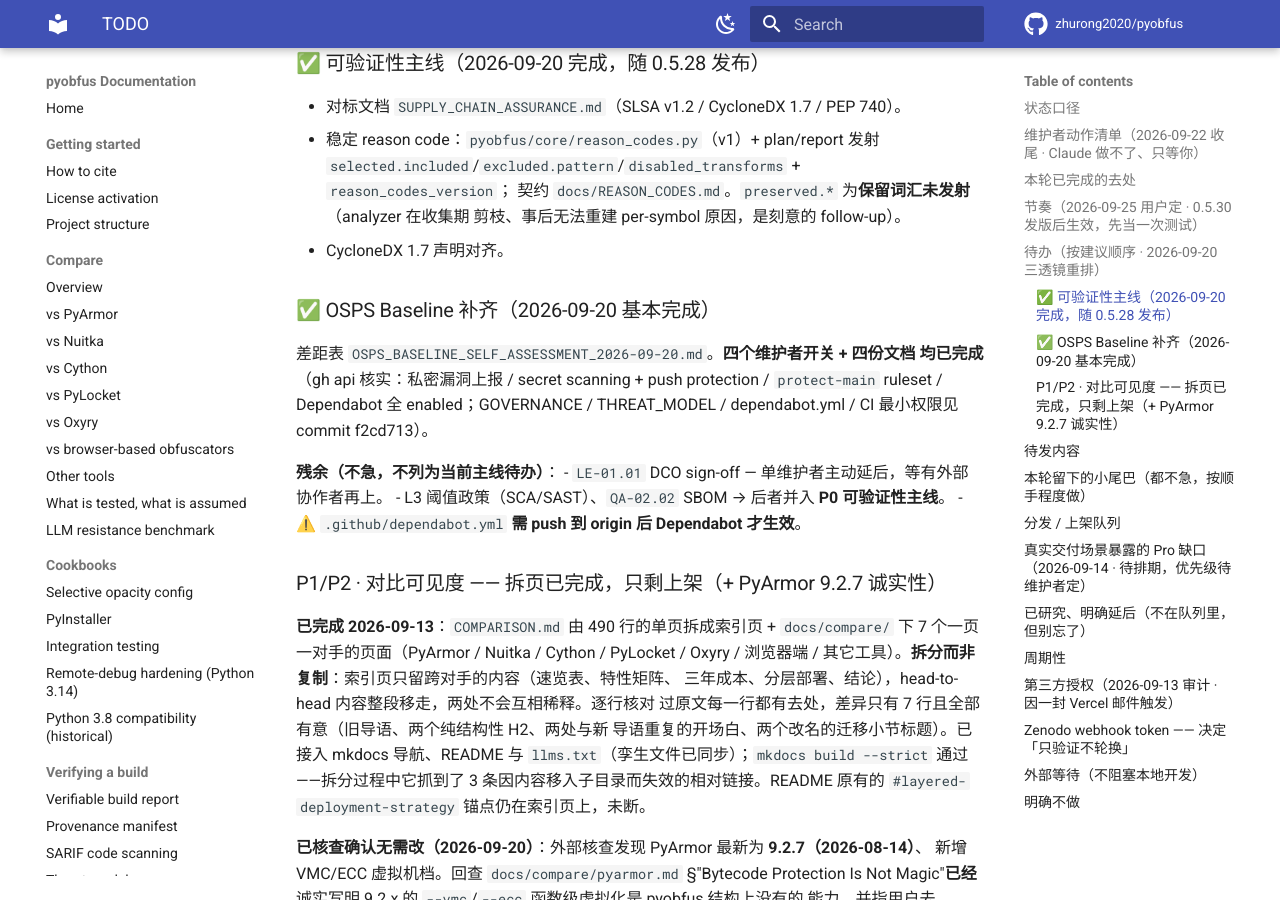
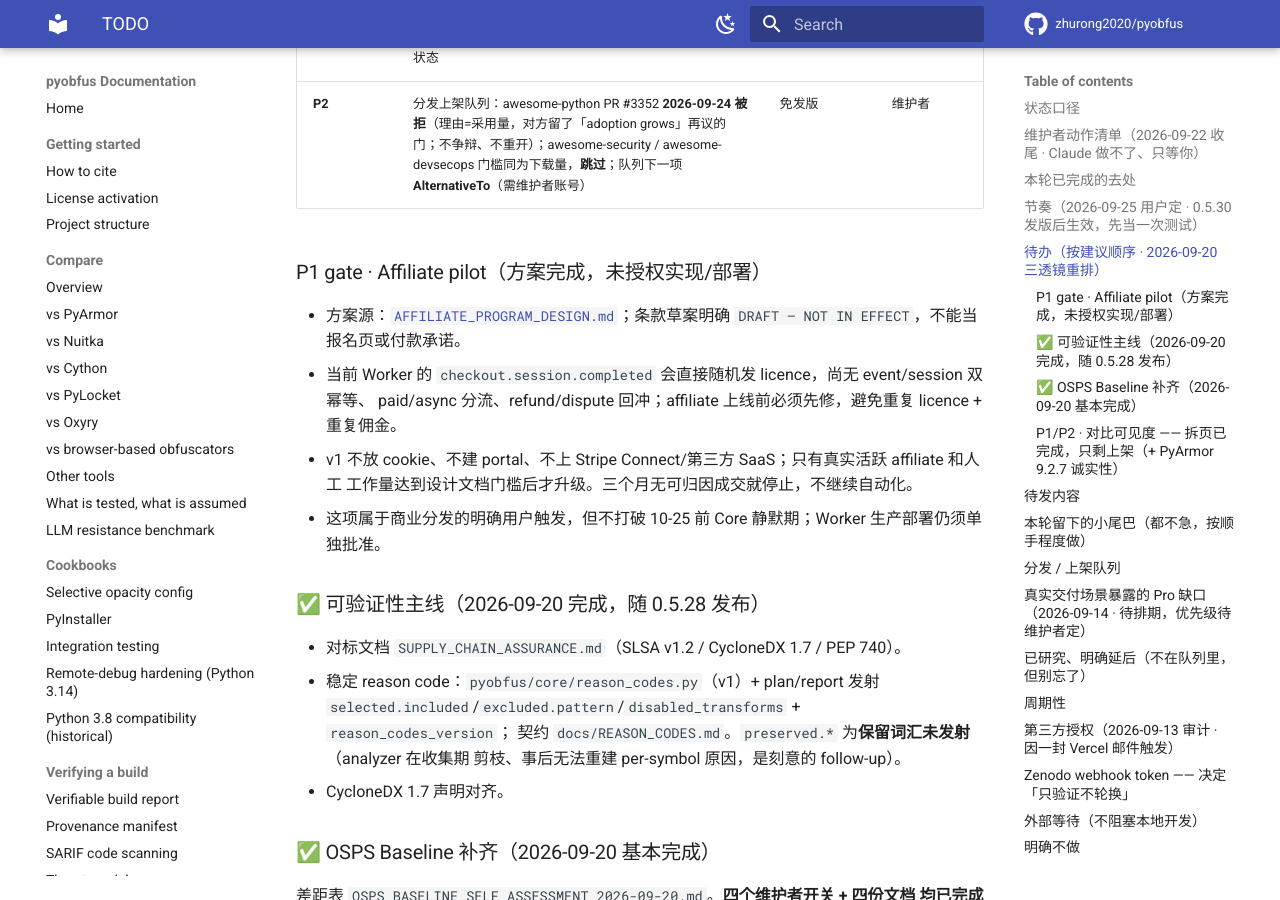
Before and after one commit to zhurong2020/pyobfus, an MkDocs documentation site: the page built from docs/TODO.md, in a window 1280 px wide and 900 px high, scrolled down 3990 px. Built offline with MkDocs 1.6.1 and Material for MkDocs 9.7.7, drawn with Linux system fonts in a browser that asks for light colours; comment, search, counter and statistics services are not loaded; some of the changed text lies outside the part shown.

Commit message:
docs(plan): gate the affiliate pilot rollout

```diff
--- a/docs/TODO.md
+++ b/docs/TODO.md
@@ -119,11 +119,22 @@
 
 | 优先级 | 任务 | 要发版吗 | 谁来做 |
 |---|---|---|---|
+| **P1 · gate** | **Affiliate 邀请制 pilot**：方案与未生效条款草案已完成；当前不开放、不实现。若维护者明确批准上线，必须依次完成 Stripe event + Checkout Session 双幂等、paid/async fulfillment、退款/拒付回冲、隐私安全日志、commission 状态机与测试、KV 备份/恢复识别新记录、Privacy Policy + 最终条款 + 会计税务确认；只先邀 3–5 人，20% / 30 天 / 月结 / $50 门槛，无 cookie。验收与停止条件见 `AFFILIATE_PROGRAM_DESIGN.md` | **不发 Core**；需 Worker 部署和 Stripe 配置 | AI 实现 + 维护者批准/财税确认 |
 | ~~P0~~ ✅ | 可验证性主线**完成**：对标文档 `SUPPLY_CHAIN_ASSURANCE.md` + 稳定 reason code（`reason_codes.py` v1，plan/report 发射，`REASON_CODES.md`）+ CycloneDX 1.7，全部**随 0.5.28 发布** | — | — |
 | ~~P1~~ ✅ | OSPS 补齐**基本完成 2026-09-20**：4 开关（gh api 核实）+ 4 文档（f2cd713）全做完。残余 = `LE-01.01` DCO（主动延后）+ 若干 L3 | 免发版 | — |
 | ~~P1~~ ✅ | 抗 AI 措辞改写**完成 2026-09-22**（tech-deai）：README / `landing/index.html` / `docs/index.md` 散文里的 em-dash 全部清零（README 48 处）、20 条 bold-colon 功能列表改成带动词的句子；命令、路径、版本号、链接、What's new 横幅与 UI 标签（如 `Unlock Pro`）原样。H2 骨架未动（doc-hub 型 README，锚点被外部引用）。~~pyarmor VMC/ECC 补记~~——已确认无需改 | 免发版（README 到 PyPI 要等下次发版） | — |
 | ~~P0~~ ✅ | **KV 每日备份适配 trial 记录 + 补跑机制**（用户 2026-09-25 列为 P0，当日完成）：`~/scripts/pyobfus_kv_export.sh` 此前只认 license 记录，第一条 `trial:*` 登记会让整轮导出拒绝落盘、许可备份静默停止（上线 5 天 KV 尚无 trial 记录，未实际发生）。已改为按 key 类型校验（`PYOB-*` 查 license_key / `trial:*` 查 email_hash+v / 未知类型只查可解析并 WARN）+ `:`→`__` Windows 安全文件名 + `--selftest` 14 项；调度从 crontab 01:30 挪进 `wsl_daily_backup.sh` 开头（systemd `Persistent` 开机补跑，cron 不补跑致 09-24/25 漏导，已补、与 09-22 逐字节一致）；`check_backup.sh` 加 KV 一节。脚本都在 `~/scripts/`（仓库外，随日备份进 OneDrive），仓内只记状态 | 免发版（仓库外脚本） | — |
 | **P2** | 分发上架队列：awesome-python PR #3352 **2026-09-24 被拒**（理由=采用量，对方留了「adoption grows」再议的门；不争辩、不重开）；awesome-security / awesome-devsecops 门槛同为下载量，**跳过**；队列下一项 **AlternativeTo**（需维护者账号） | 免发版 | 维护者 |
+
+### P1 gate · Affiliate pilot（方案完成，未授权实现/部署）
+
+- 方案源：[`AFFILIATE_PROGRAM_DESIGN.md`](AFFILIATE_PROGRAM_DESIGN.md)；条款草案明确
+  `DRAFT — NOT IN EFFECT`，不能当报名页或付款承诺。
+- 当前 Worker 的 `checkout.session.completed` 会直接随机发 licence，尚无 event/session 双幂等、
+  paid/async 分流、refund/dispute 回冲；affiliate 上线前必须先修，避免重复 licence + 重复佣金。
+- v1 不放 cookie、不建 portal、不上 Stripe Connect/第三方 SaaS；只有真实活跃 affiliate 和人工
+  工作量达到设计文档门槛后才升级。三个月无可归因成交就停止，不继续自动化。
+- 这项属于商业分发的明确用户触发，但不打破 10-25 前 Core 静默期；Worker 生产部署仍须单独批准。
 
 ### ✅ 可验证性主线（2026-09-20 完成，随 0.5.28 发布）
 
```
Also changed, not shown: CLAUDE.md (+4 -0 lines), docs/CURRENT_PLAN_ZH.md (+9 -0 lines).
